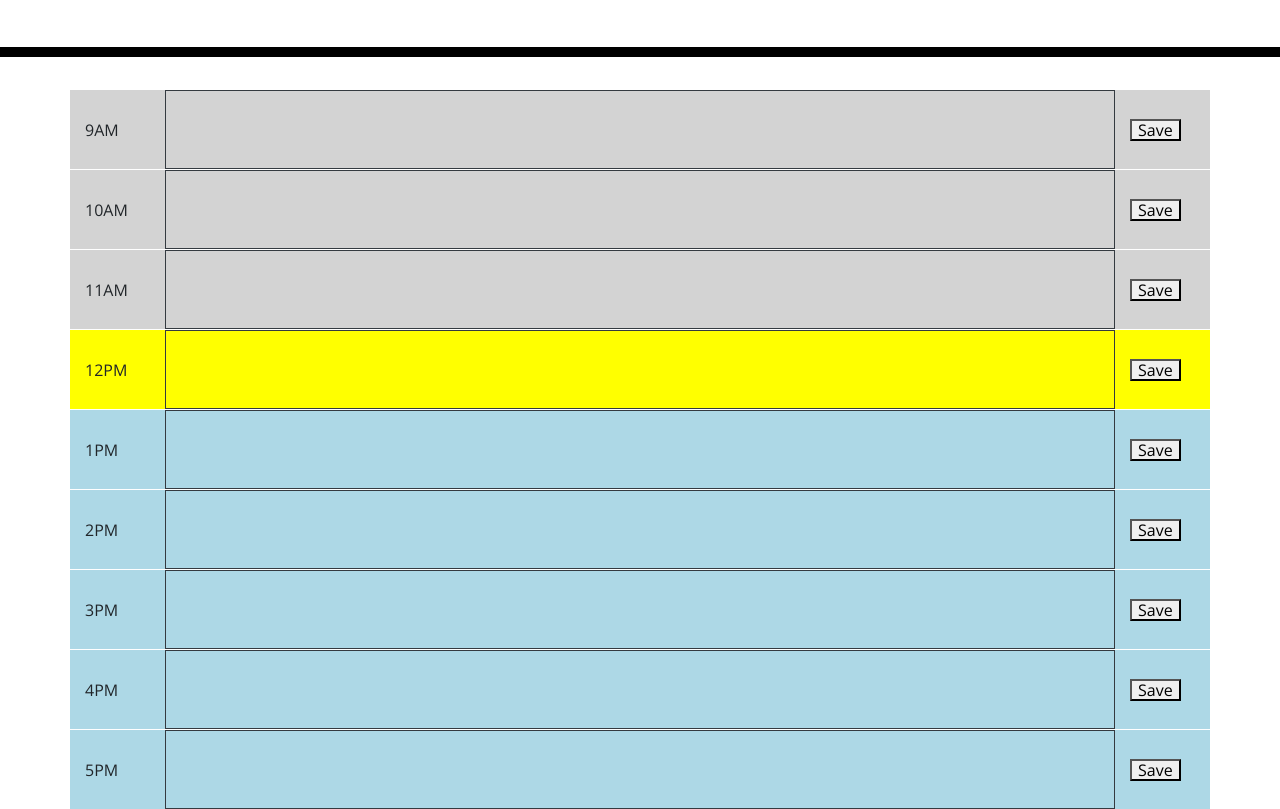
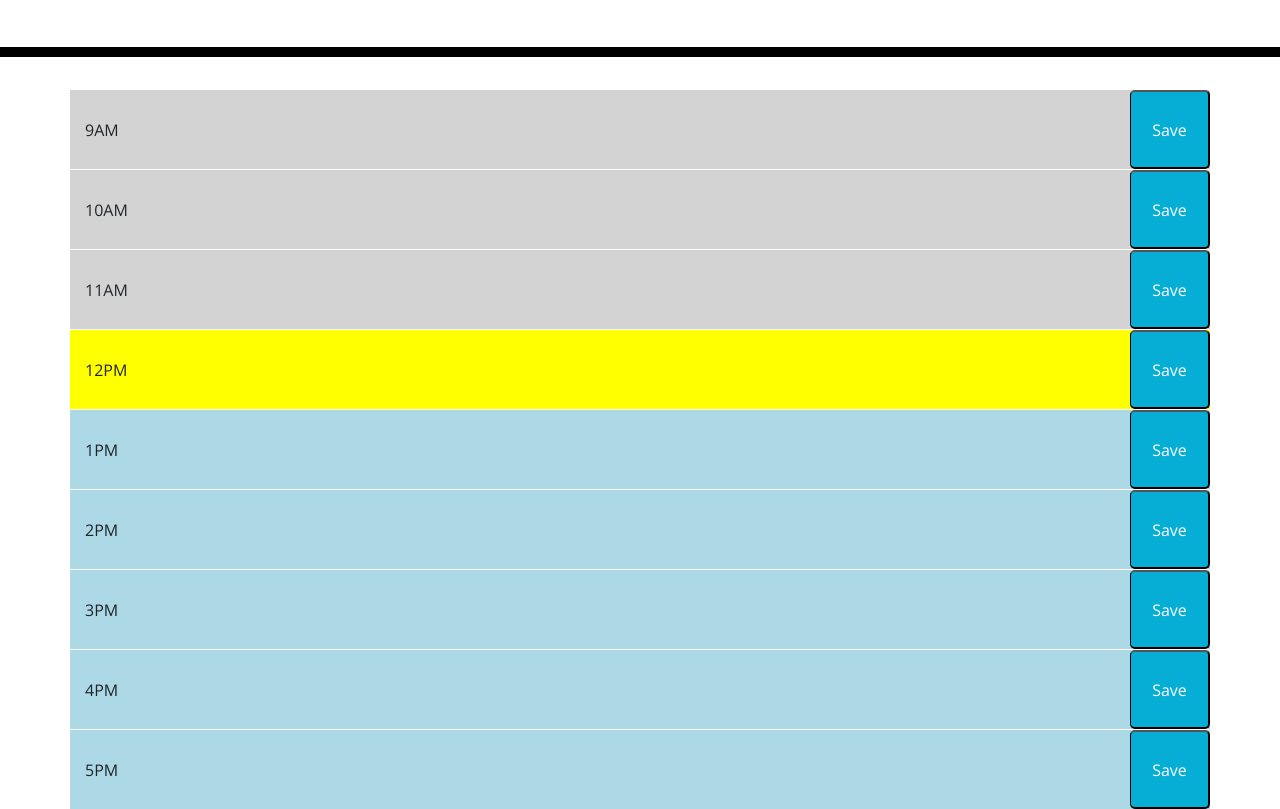
Before and after one commit to connor-kfitz/JavaScript-Work-Day-Scheduler, a plain HTML site: page index.html in a window 1280 px wide. Shown: the part 283-1092 px from the top of the page. Drawn offline with nearby package versions, Linux system fonts and the light colour scheme.

Commit message:
Added read.me File

```diff
--- a/Assets/Style/style.css
+++ b/Assets/Style/style.css
@@ -9,7 +9,6 @@ textarea {
   border: none;
   resize: none;
   color: #000000;
-  border-left: 1px solid black;
   padding: 10px;
 }
 
@@ -59,10 +58,11 @@ textarea {
 
 .saveBtn {
   border-left: 1px solid black;
-  border-top-right-radius: 15px;
-  border-bottom-right-radius: 15px;
+  border-radius: 5px;
   background-color: #06aed5;
   color: white;
+  height: 79px;
+  width: 80px;
 }
 
 .saveBtn i:hover {
--- a/index.html
+++ b/index.html
@@ -34,70 +34,63 @@
 
     <!-- Timeblocks go here -->
     <div class="container">
-
       <div class = "flex-d row align-items-center" id = "9">
         <div class="col-1">9AM</div>
-        <textarea class="col-10 h-100 w-100 border border-dark" id="nineText"> </textarea>
-        <div class="col-1"><button id = '9-button'>Save</button></div>
+        <textarea class="col-10 h-100 w-100" id="nineText"> </textarea>
+        <div class="col-1"><button class = "saveBtn" id = '9-button'>Save</button></div>
       </div>
 
       <div class = "flex-d row align-items-center" id ='10'>
         <div class="col-1">10AM</div>
-        <textarea class="col-10 h-100 w-100 border border-dark" id="tenText"></textarea>
-        <div class="col-1"><button id= "10-button">Save</button></div>
+        <textarea class="col-10 h-100 w-100" id="tenText"></textarea>
+        <div class="col-1"><button class = "saveBtn" id= "10-button">Save</button></div>
       </div>
 
       <div class = "flex-d row align-items-center" id="11">
         <div class="col-1">11AM</div>
-        <textarea class="col-10 h-100 w-100 border border-dark" id="elevenText"></textarea>
-        <div class="col-1"><button id="11-button">Save</button></div>
+        <textarea class="col-10 h-100 w-100" id="elevenText"></textarea>
+        <div class="col-1"><button class = "saveBtn" id="11-button">Save</button></div>
       </div>
 
       <div class = "flex-d row align-items-center" id="12">
         <div class="col-1">12PM</div>
-        <textarea class="col-10 h-100 w-100 border border-dark" id="twelveText"></textarea>
-        <div class="col-1"><button id="12-button">Save</button></div>
+        <textarea class="col-10 h-100 w-100" id="twelveText"></textarea>
+        <div class="col-1"><button class = "saveBtn" id="12-button">Save</button></div>
       </div>
 
       <div class = "flex-d row align-items-center" id="1">
         <div class="col-1">1PM</div>
-        <textarea class="col-10 h-100 w-100 border border-dark" id="oneText"></textarea>
-        <div class="col-1"><button id="1-button">Save</button></div>
+        <textarea class="col-10 h-100 w-100" id="oneText"></textarea>
+        <div class="col-1"><button class = "saveBtn" id="1-button">Save</button></div>
       </div>
 
       <div class = "flex-d row align-items-center" id="2">
         <div class="col-1">2PM</div>
-        <textarea class="col-10 h-100 w-100 border border-dark" id="twoText"></textarea>
-        <div class="col-1"><button id="2-button">Save</button></div>
+        <textarea class="col-10 h-100 w-100" id="twoText"></textarea>
+        <div class="col-1"><button class = "saveBtn" id="2-button">Save</button></div>
       </div>
 
       <div class = "flex-d row align-items-center" id="3">
         <div class="col-1">3PM</div>
-        <textarea class="col-10 h-100 w-100 border border-dark" id="threeText"></textarea>
-        <div class="col-1"><button id="3-button">Save</button></div>
+        <textarea class="col-10 h-100 w-100" id="threeText"></textarea>
+        <div class="col-1"><button class = "saveBtn" id="3-button">Save</button></div>
       </div>
 
       <div class = "flex-d row align-items-center" id="4">
         <div class="col-1">4PM</div>
-        <textarea class="col-10 h-100 w-100 border border-dark" id="fourText"></textarea>
-        <div class="col-1"><button id="4-button">Save</button></div>
+        <textarea class="col-10 h-100 w-100" id="fourText"></textarea>
+        <div class="col-1"><button class = "saveBtn" id="4-button">Save</button></div>
       </div>
 
       <div class = "flex-d row align-items-center" id="5">
         <div class="col-1">5PM</div>
-        <textarea class="col-10 h-100 w-100 border border-dark" id="fiveText"></textarea>
-        <div class="col-1"><button id="5-button">Save</button></div>
+        <textarea class="col-10 h-100 w-100" id="fiveText"></textarea>
+        <div class="col-1"><button class = "saveBtn" id="5-button">Save</button></div>
       </div>
-
     </div>
-
-    <table class = "schedule-table">
-
-    </table>
 
     <script src="https://cdnjs.cloudflare.com/ajax/libs/jquery/3.2.1/jquery.min.js"></script>
     <script src="https://cdnjs.cloudflare.com/ajax/libs/moment.js/2.24.0/moment.min.js"></script>
-
     <script src ="./script.js"></script>
  </body>
 </html>
```
Also changed, not shown: Assets/Images/Work-Day-Scheduler-Screenshot.png (added), 1 other file.
